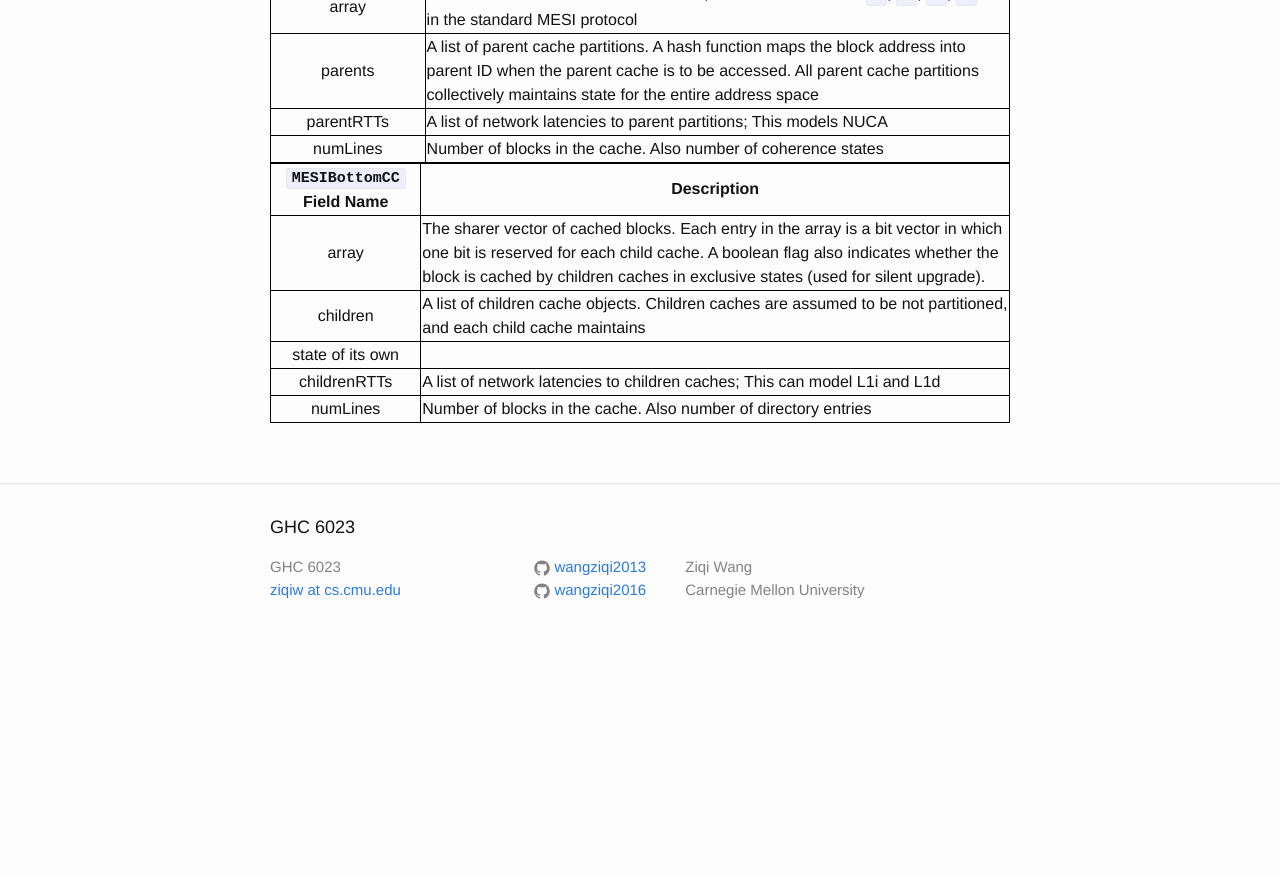
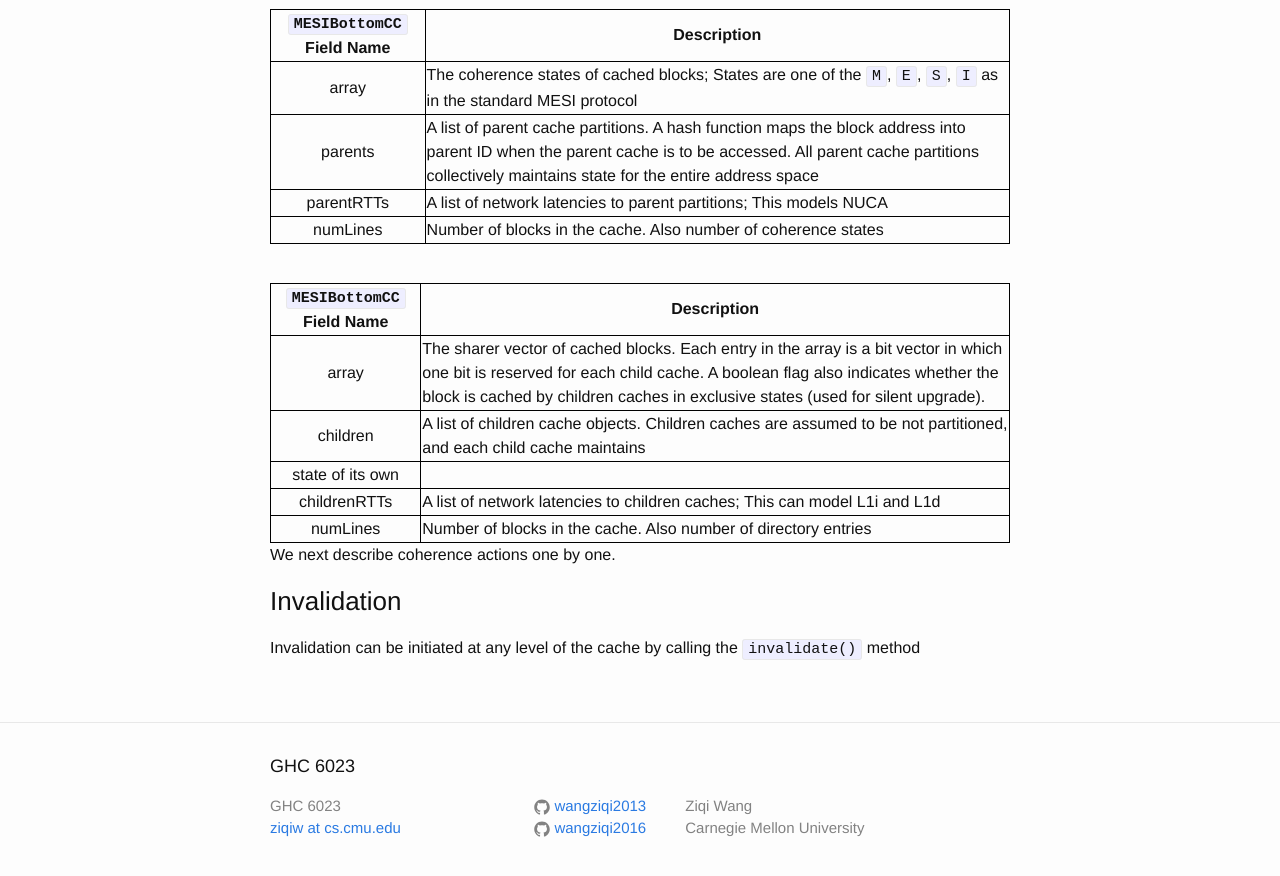
Before and after one commit to wangziqi2013/wangziqi2013.github.io, a Jekyll site: the page built from _posts/2019-12-24-understand-zsim-cc-sim.markdown, in a window 1280 px wide and 900 px high, scrolled down 7352 px. Shown: the top 876 px of the window. Built offline with Jekyll 4.4.1, drawn with Linux system fonts in a browser that asks for light colours; before the commit the page ends 8013 px from its top, so only the background shows below that; some of the changed text lies outside the part shown.

Commit message:
Adding titles

```diff
--- a/_posts/2019-12-24-understand-zsim-cc-sim.markdown
+++ b/_posts/2019-12-24-understand-zsim-cc-sim.markdown
@@ -6,7 +6,7 @@ categories: article
 ontop: true
 ---
 
-### Introduction
+## Introduction
 
 zSim is a fast processor simulator used for modeling the bahavior of memory subsystems. zSim is based on PIN, a binary
 instrumention tool that allows programmers to instrument instructions at run time and insert customized function calls.
@@ -111,7 +111,7 @@ will access the cache hierarchy, and hence all states are stable. In practice, m
 cache object from different directions (upper-to-lower for line fetch, and lower-to-upper for invalidation). zSim has an
 ad-hoc locking protocol to ensure that concurrent cache accesses can always be serialized.
 
-### Cache System Architecture
+## Cache System Architecture
 
 In this section we discuss the abstract model of zSim's cache system. The cache system is organized as a tree structure,
 with a single root representing the last-level cache (LLC), and intermediate nodes representing intermediate level caches
@@ -241,6 +241,8 @@ validity of the block; (2) the number of sharers; and (3) the local timestamp va
 favorable it is to evict the block. The replacement policy selects the block with the smallest score as the candidate
 for LRU eviction.
 
+## Simulating Cache Coherence
+
 ### Coherence Overview
 
 zSim simulates MESI coherence protocol using an implementation of directory-based MESI state machine across the memory hierarchy.
@@ -278,6 +280,8 @@ following sections.
 | numLines | Number of blocks in the cache. Also number of coherence states |
 {:.mbtablestyle}
 
+<br />
+
 | `MESIBottomCC` Field Name | Description |
 |:--------------:|-----------|
 | array | The sharer vector of cached blocks. Each entry in the array is a bit vector in which one bit is reserved for each child cache. A boolean flag also indicates whether the block is cached by children caches in exclusive states (used for silent upgrade). |
@@ -286,3 +290,9 @@ state of its own |
 | childrenRTTs | A list of network latencies to children caches; This can model L1i and L1d |
 | numLines | Number of blocks in the cache. Also number of directory entries |
 {:.mbtablestyle}
+
+We next describe coherence actions one by one.
+
+### Invalidation
+
+Invalidation can be initiated at any level of the cache by calling the `invalidate()` method
```
